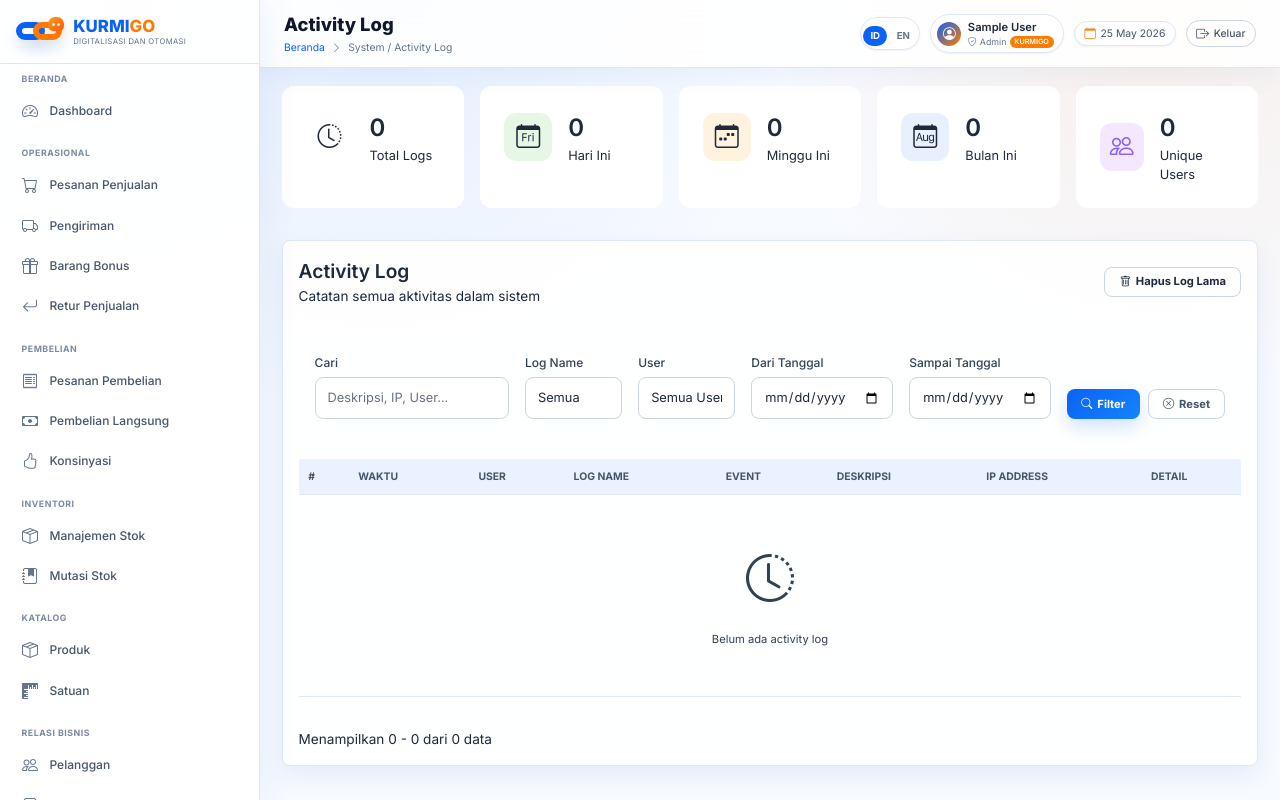
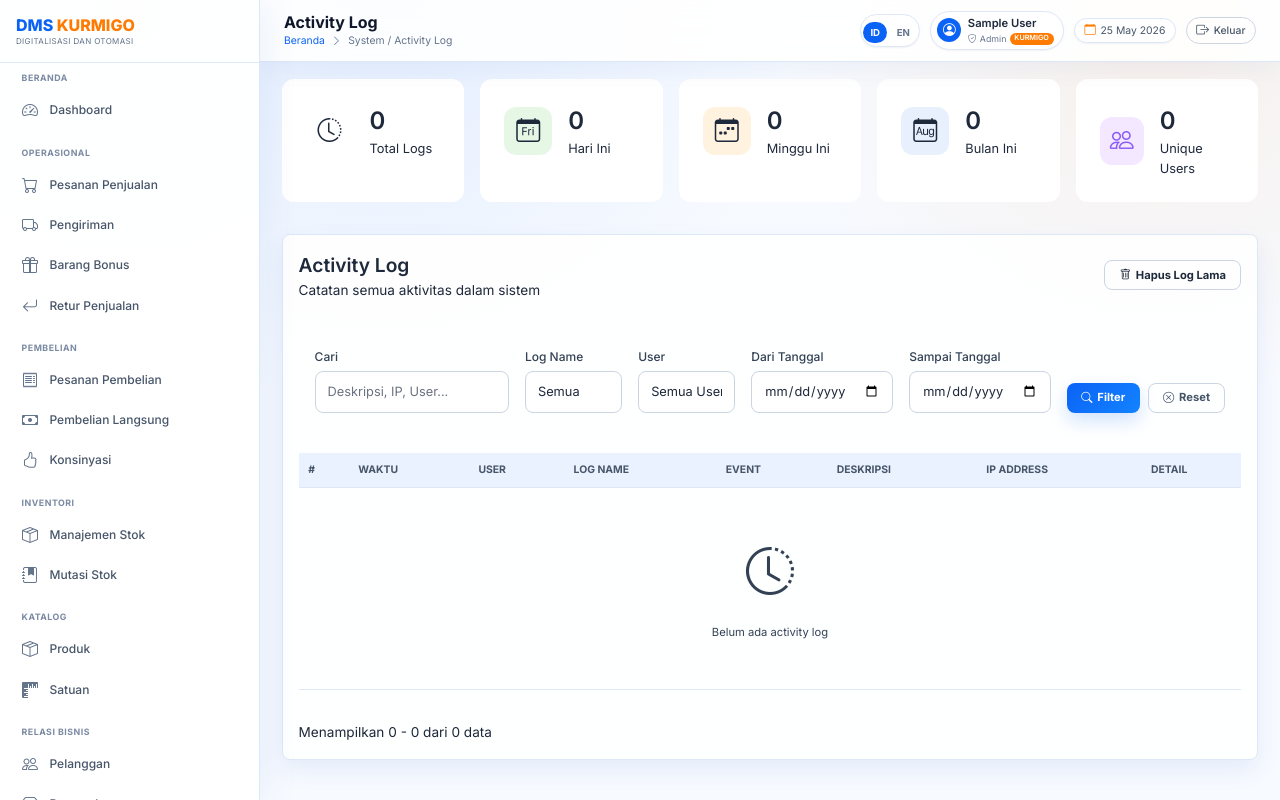
Before and after one commit to KangHasan88/DMS-1, a Laravel app: page /activity-logs in a window 1280 px wide. Run offline with Laravel 12, Linux system fonts and the light colour scheme; the visitor is signed in with stand-in values (Sample User, id 1); data that the repository does not hold is empty; style sheets or scripts are compiled from the project's sources; parts of the project's set-up code (start-up, migrations or seed data) failed here and were passed over.

Commit message:
Refine Kurmigo header branding

```diff
--- a/resources/views/layouts/sidebar.blade.php
+++ b/resources/views/layouts/sidebar.blade.php
@@ -134,64 +134,11 @@
         .logo-wrapper {
             display: flex;
             align-items: center;
-            gap: 0.7rem;
             text-decoration: none;
         }
 
-        .brand-mark {
-            width: 46px;
-            height: 32px;
-            position: relative;
-            flex: 0 0 auto;
-        }
-
-        .brand-link {
-            position: absolute;
-            top: 6px;
-            width: 29px;
-            height: 18px;
-            border: 6px solid;
-            border-radius: 999px;
-            background: transparent;
-            box-shadow: 0 8px 16px rgba(15, 82, 186, 0.15);
-        }
-
-        .brand-link.blue {
-            left: 0;
-            border-color: var(--k-blue);
-        }
-
-        .brand-link.orange {
-            right: 0;
-            border-color: var(--k-orange);
-        }
-
-        .brand-bot {
-            position: absolute;
-            right: -2px;
-            top: 1px;
-            width: 16px;
-            height: 14px;
-            background: linear-gradient(135deg, #ff9b21, #ff5a00);
-            border-radius: 7px 7px 5px 5px;
-            display: flex;
-            align-items: center;
-            justify-content: center;
-            box-shadow: 0 5px 10px rgba(255, 122, 0, 0.25);
-        }
-
-        .brand-bot::before,
-        .brand-bot::after {
-            content: '';
-            width: 3px;
-            height: 3px;
-            background: #a7f3ff;
-            border-radius: 999px;
-            margin: 0 1px;
-        }
-
         .logo-text h2 {
-            font-size: 1.05rem;
+            font-size: 1rem;
             font-weight: 800;
             color: var(--k-gray-900);
             margin: 0;
@@ -208,7 +155,7 @@
         }
 
         .logo-text p {
-            font-size: 0.48rem;
+            font-size: 0.5rem;
             color: var(--k-gray-500);
             margin: 0;
             text-transform: uppercase;
@@ -323,10 +270,11 @@
         }
 
         .page-title h1 {
-            font-size: 1.15rem;
-            font-weight: 800;
+            font-size: 1rem;
+            font-weight: 700;
             color: var(--k-gray-900);
             margin: 0;
+            line-height: 1.25;
         }
 
         .breadcrumb {
@@ -369,7 +317,7 @@
         .avatar-small {
             width: 24px;
             height: 24px;
-            background: linear-gradient(135deg, var(--k-blue), var(--k-orange));
+            background: var(--k-blue);
             border-radius: 24px;
             display: flex;
             align-items: center;
@@ -745,13 +693,8 @@
             <!-- Logo -->
             <div class="sidebar-header">
                 <a href="{{ route('dashboard') }}" class="logo-wrapper">
-                    <div class="brand-mark" aria-hidden="true">
-                        <span class="brand-link blue"></span>
-                        <span class="brand-link orange"></span>
-                        <span class="brand-bot"></span>
-                    </div>
                     <div class="logo-text">
-                        <h2><span class="brand-blue">KURMI</span><span class="brand-orange">GO</span></h2>
+                        <h2><span class="brand-blue">DMS</span> <span class="brand-orange">KURMIGO</span></h2>
                         <p>Digitalisasi dan Otomasi</p>
                     </div>
                 </a>
```
